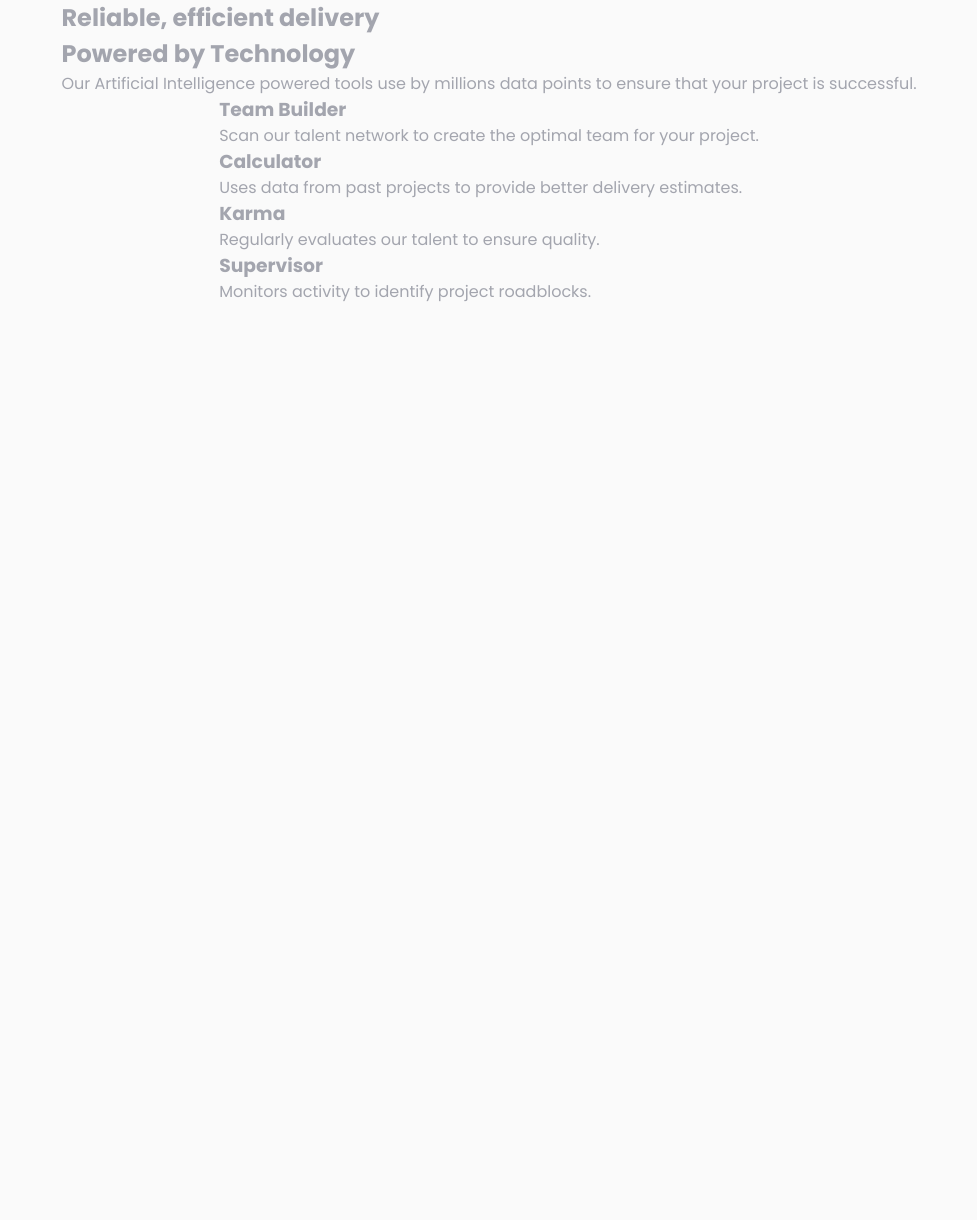
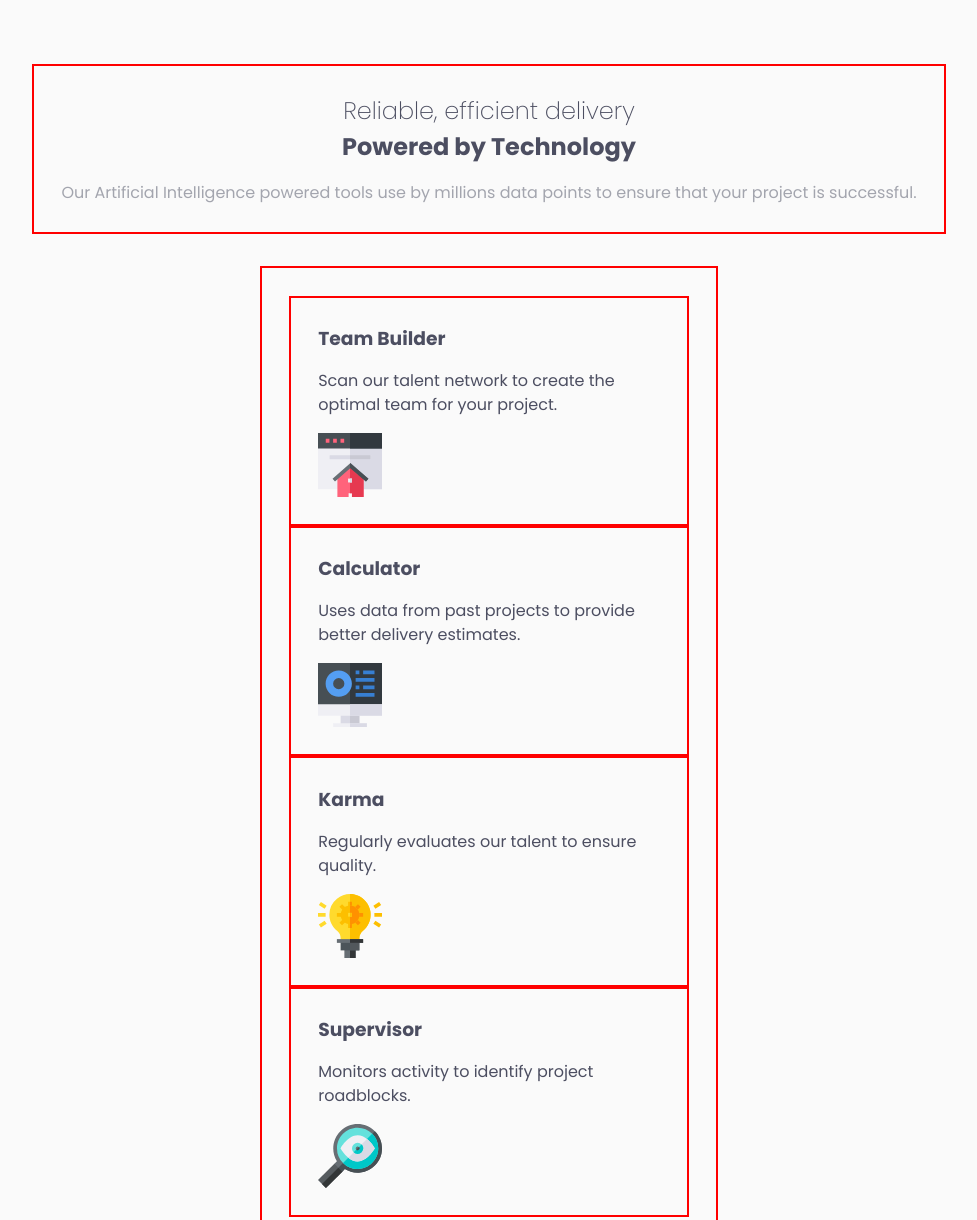
Before and after one commit to antonbest444/four-card-feature-section-master, a plain HTML site: page index.html in a window 1280 px wide. Shown: the top 1220 px of the page, without its empty margins (151-1128 px from the left). Before the commit the page ends 800 px from the top, so only its background shows below. Drawn offline with Linux system fonts and the light colour scheme.

Commit message:
New edit

```diff
--- a/index.html
+++ b/index.html
@@ -12,8 +12,10 @@
   </head>
   <body>
     <section class="infosContainer">
-      <h1>Reliable, efficient delivery</h1>
-      <h1>Powered by Technology</h1>
+      <h1 class="infosContainer__text--lighter">
+        Reliable, efficient delivery
+      </h1>
+      <h1 class="infosContainer__text--margin">Powered by Technology</h1>
       <p>
         Our Artificial Intelligence powered tools use by millions data points to
         ensure that your project is successful.
@@ -25,20 +27,40 @@
         <p>
           Scan our talent network to create the optimal team for your project.
         </p>
+        <img
+          class="toolsContainer__block--images"
+          src="/images/icon-team-builder.svg"
+          alt="icon-team-builder"
+        />
       </article>
       <article class="toolsContainer__block">
         <h3>Calculator</h3>
         <p>
           Uses data from past projects to provide better delivery estimates.
         </p>
+        <img
+          class="toolsContainer__block--images"
+          src="/images/icon-calculator.svg"
+          alt="icon-calculator"
+        />
       </article>
       <article class="toolsContainer__block">
         <h3>Karma</h3>
         <p>Regularly evaluates our talent to ensure quality.</p>
+        <img
+          class="toolsContainer__block--images"
+          src="/images/icon-karma.svg"
+          alt="icon-karma"
+        />
       </article>
       <article class="toolsContainer__block">
         <h3>Supervisor</h3>
         <p>Monitors activity to identify project roadblocks.</p>
+        <img
+          class="toolsContainer__block--images"
+          src="/images/icon-supervisor.svg"
+          alt="icon-supervisor"
+        />
       </article>
     </section>
   </body>
--- a/style/style.css
+++ b/style/style.css
@@ -19,12 +19,52 @@
 html,
 body {
   background-color: var(--clr-light-gray);
-  color: var(--clr-grayish-blue);
-  height: 100vh;
+  color: var(--clr-dark-blue);
+  max-width: 1440px;
+  height: 120vh;
   font-family: var(--fnt-font-family);
   display: flex;
   flex-direction: column;
   justify-content: start;
   align-items: center;
   line-height: 1.5;
+  padding: 2rem;
 }
+
+section,
+article {
+  border: 2px solid red;
+  padding: 1.7rem;
+}
+/* FIRST SECTION */
+
+.infosContainer {
+  display: flex;
+  flex-direction: column;
+  justify-content: center;
+  align-items: center;
+  margin-bottom: 2rem;
+}
+
+.infosContainer__text--lighter {
+  font-weight: 200;
+}
+
+.infosContainer__text--margin {
+  margin-bottom: 1rem;
+}
+
+.infosContainer p {
+  color: var(--clr-grayish-blue);
+}
+
+/* SECOND SECTION */
+
+.toolsContainer__block {
+  max-width: 400px;
+  display: flex;
+  flex-direction: column;
+  justify-content: start;
+  align-items: start;
+  gap: 1rem;
+}
```
